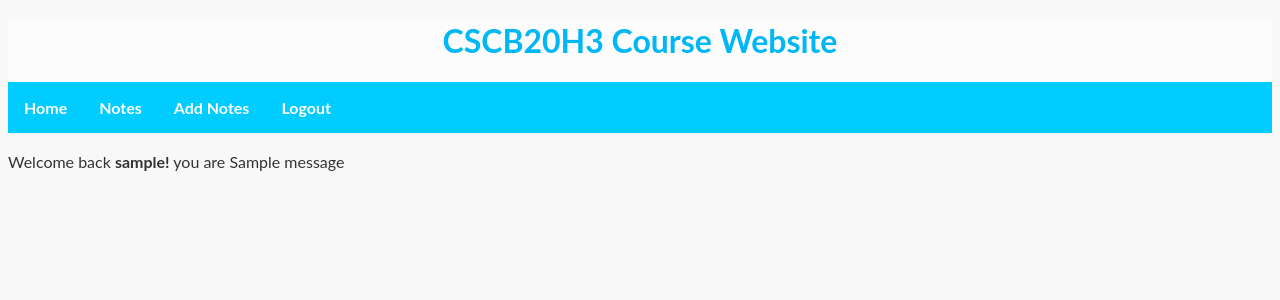
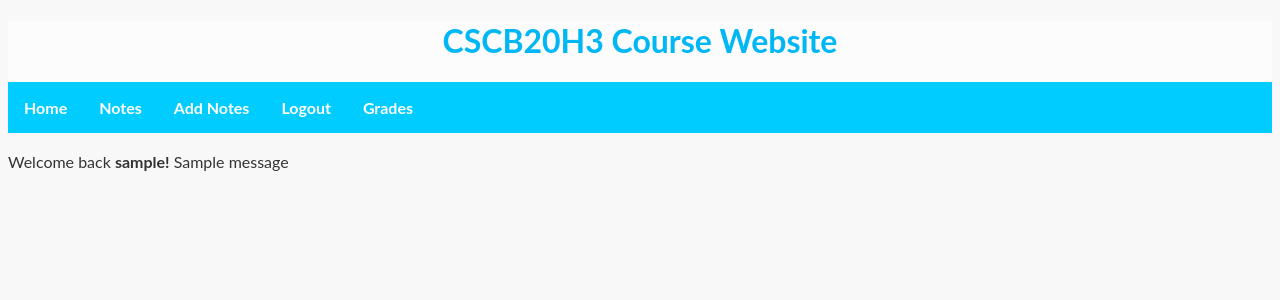
Before and after one commit to Jackbar21/CSCB20-Course-Website, a Flask app: page /home in a window 1280 px wide. Shown: the top 300 px of the page. Run offline with Flask 2, Linux system fonts and the light colour scheme; a user stored in the database is signed in; tables that the repository leaves empty hold one stand-in row (values such as "Sample post"); one stand-in notice (Sample message) is shown.

Commit message:
update app.py again

```diff
--- a/app.py
+++ b/app.py
@@ -101,7 +101,7 @@ def register():
 def login():
     if request.method == 'GET':
         if 'user' in session:
-            flash('already logged in!!')
+            flash('You are already logged in!')
             return redirect(url_for("home"))
         else:
             return render_template("login.html")
--- a/templates/home.html
+++ b/templates/home.html
@@ -6,7 +6,7 @@
   {% with messages = get_flashed_messages() %}
     {% if messages %}
       {% for message in messages %}
-        <div>Welcome back <strong>{{ session.user }}!</strong> you are {{ message }}</div>
+        <div>Welcome back <strong>{{ session.user }}!</strong> {{ message }}</div>
       {% endfor %}
     {% else %}
       {% if session.user_type == "student" %}
--- a/templates/template.html
+++ b/templates/template.html
@@ -17,6 +17,11 @@
               <a href="{{ url_for('notes') }}">Notes</a>
               <a href="{{ url_for('add') }}">Add Notes</a>
               <a href="{{ url_for('logout') }}">Logout</a>
+              {% if session.user_type == "instructor" %}
+                <a>Remark Requests</a>
+              {% else %}
+                <a>Grades</a>
+              {% endif %}
             {% else %}
               <a href="{{ url_for('home') }}">Home</a>
               <a href="{{ url_for('login') }}">Login</a>
```
Also changed, not shown: assignment3.db.
